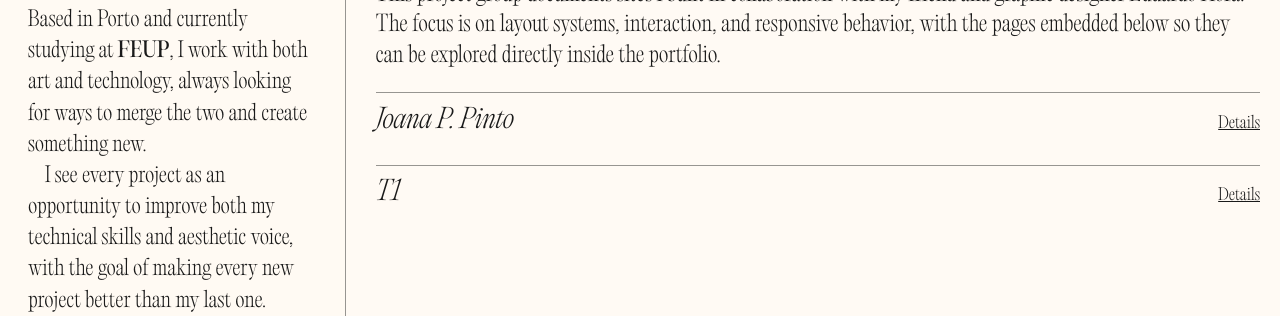
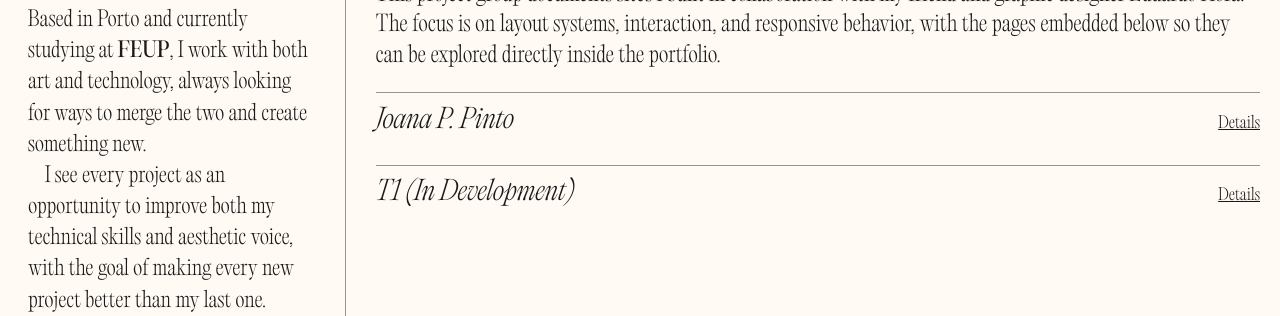
Before and after one commit to franciscaolive/Portfolio, a plain HTML site: page src/projects/project-frontend.html in a window 1280 px wide. Shown: the part 167-483 px from the top of the page. Drawn offline with Linux system fonts and the light colour scheme; files that its build step writes are made by us from their sources.

Commit message:
assets update

```diff
--- a/src/projects/project-frontend.html
+++ b/src/projects/project-frontend.html
@@ -55,7 +55,7 @@
 
                     <details class="frontend-embed-card">
                         <summary class="frontend-embed-head">
-                            <h2 class="project-title frontend-embed-title">T1</h2>
+                            <h2 class="project-title frontend-embed-title">T1 <span class="lang-en">(In Development)</span><span class="lang-pt">(Em Desenvolvimento)</span></h2>
                             <span class="frontend-embed-details lang-en">Details</span>
                             <span class="frontend-embed-details lang-pt">Detalhes</span>
                         </summary>
```
Also changed, not shown: src/assets/images/projects/QMV2/1.png, src/assets/images/projects/QMV2/2.png, src/assets/images/projects/QMV2/3.png, src/assets/images/projects/QMV2/4.png, src/assets/images/projects/QMV2/5.png, src/assets/images/projects/QMV2/6.png, src/assets/images/projects/QMV2/7.png, src/assets/images/projects/QMV2/8.png.
